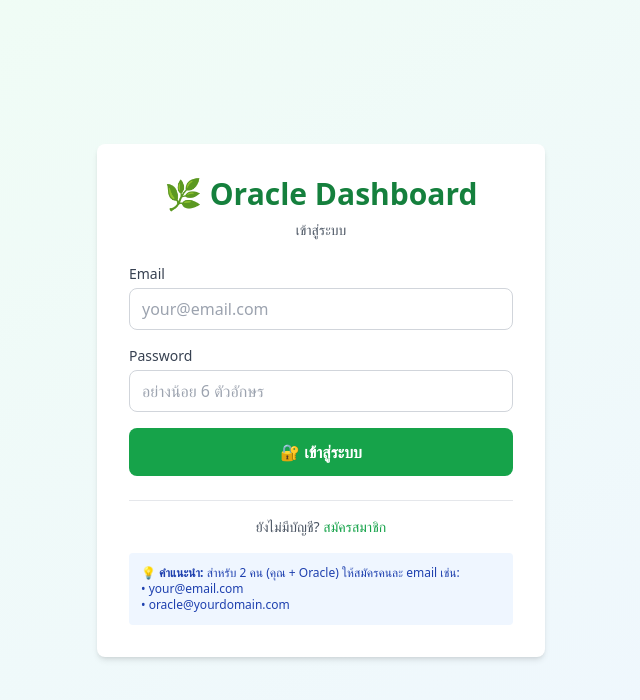
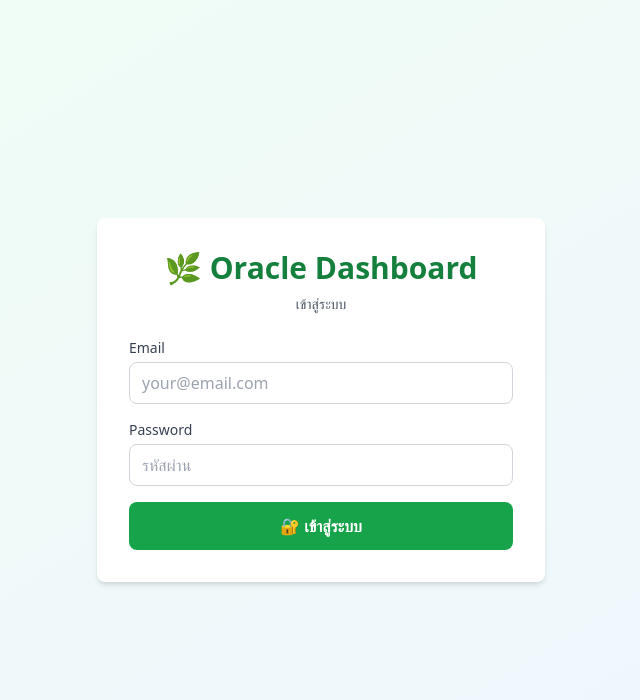
Before and after one commit to mojisejr/oracle-dashboard, a Next.js app: page /login in a window 1280 px wide. Shown: the top 700 px of the page, without its empty margins (319-959 px from the left). Built offline with nearby package versions, Linux system fonts and the light colour scheme.

Commit message:
Remove sign up from login page (single-user setup)
Changes:
- ✅ Remove sign up toggle
- ✅ Remove sign up logic
- ✅ Login only (email + password)
- ✅ Simpler UI (87.3 kB vs 151 kB)

Reason:
- Single user (คุณนนท์)
- Add users manually in Supabase Dashboard

```diff
--- a/src/app/login/page.tsx
+++ b/src/app/login/page.tsx
@@ -9,10 +9,9 @@ export default function LoginPage() {
   const [password, setPassword] = useState('')
   const [loading, setLoading] = useState(false)
   const [error, setError] = useState<string | null>(null)
-  const [isSignUp, setIsSignUp] = useState(false)
   const router = useRouter()
 
-  const handleAuth = async (e: React.FormEvent) => {
+  const handleLogin = async (e: React.FormEvent) => {
     e.preventDefault()
     setLoading(true)
     setError(null)
@@ -20,17 +19,6 @@ export default function LoginPage() {
     const supabase = createBrowserSupabaseClient()
 
     try {
-      if (isSignUp) {
-        // Sign up
-        const { error } = await supabase.auth.signUp({
-          email,
-          password,
-        })
-        if (error) throw error
-        alert('✅ สมัครสำเร็จ! ตรวจสอบ email เพื่อ confirm')
-        setIsSignUp(false)
-      } else {
-        // Sign in
       const { error } = await supabase.auth.signInWithPassword({
         email,
         password,
@@ -38,7 +26,6 @@ export default function LoginPage() {
       if (error) throw error
       router.push('/dashboard')
       router.refresh()
-      }
     } catch (error: any) {
       setError(error.message || 'เกิดข้อผิดพลาด')
     } finally {
@@ -54,7 +41,7 @@ export default function LoginPage() {
             🌿 Oracle Dashboard
           </h1>
           <p className="text-sm text-neutral-600 mt-2">
-            {isSignUp ? 'สร้างบัญชีใหม่' : 'เข้าสู่ระบบ'}
+            เข้าสู่ระบบ
           </p>
         </div>
 
@@ -64,7 +51,7 @@ export default function LoginPage() {
           </div>
         )}
 
-        <form onSubmit={handleAuth} className="space-y-4">
+        <form onSubmit={handleLogin} className="space-y-4">
           <div>
             <label className="block text-sm font-medium text-neutral-700 mb-1">
               Email
@@ -90,7 +77,7 @@ export default function LoginPage() {
               required
               minLength={6}
               className="w-full px-3 py-2 border border-neutral-300 rounded-lg focus:outline-none focus:ring-2 focus:ring-green-500"
-              placeholder="อย่างน้อย 6 ตัวอักษร"
+              placeholder="รหัสผ่าน"
             />
           </div>
 
@@ -99,34 +86,9 @@ export default function LoginPage() {
             disabled={loading}
             className="w-full bg-green-600 text-white py-3 rounded-lg font-semibold hover:bg-green-700 disabled:opacity-50 disabled:cursor-not-allowed transition"
           >
-            {loading
-              ? '⏳ กำลังดำเนินการ...'
-              : isSignUp
-              ? '📝 สมัครสมาชิก'
-              : '🔐 เข้าสู่ระบบ'}
+            {loading ? '⏳ กำลังเข้าสู่ระบบ...' : '🔐 เข้าสู่ระบบ'}
           </button>
         </form>
-
-        <div className="mt-6 pt-4 border-t border-neutral-200">
-          <p className="text-sm text-center text-neutral-600">
-            {isSignUp ? 'มีบัญชีแล้ว?' : 'ยังไม่มีบัญชี?'}{' '}
-            <button
-              onClick={() => setIsSignUp(!isSignUp)}
-              className="text-green-600 font-medium hover:underline"
-            >
-              {isSignUp ? 'เข้าสู่ระบบ' : 'สมัครสมาชิก'}
-            </button>
-          </p>
-        </div>
-
-        <div className="mt-4 p-3 bg-blue-50 rounded text-xs text-blue-800">
-          <strong>💡 คำแนะนำ:</strong> สำหรับ 2 คน (คุณ + Oracle) ให้สมัครคนละ email
-          เช่น:
-          <br />
-          • your@email.com
-          <br />
-          • oracle@yourdomain.com
-        </div>
       </div>
     </div>
   )
```
Lines whose indentation alone changed are shown as unchanged.
